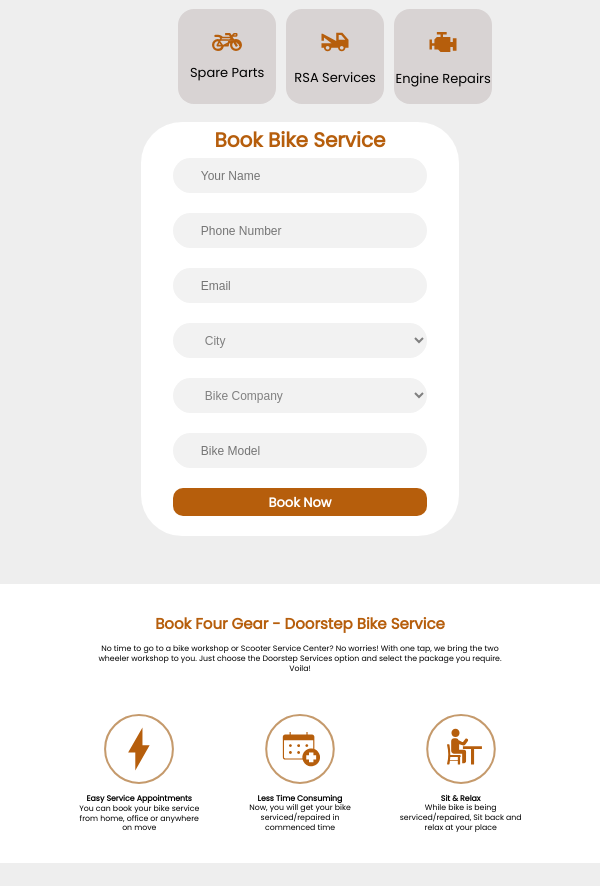
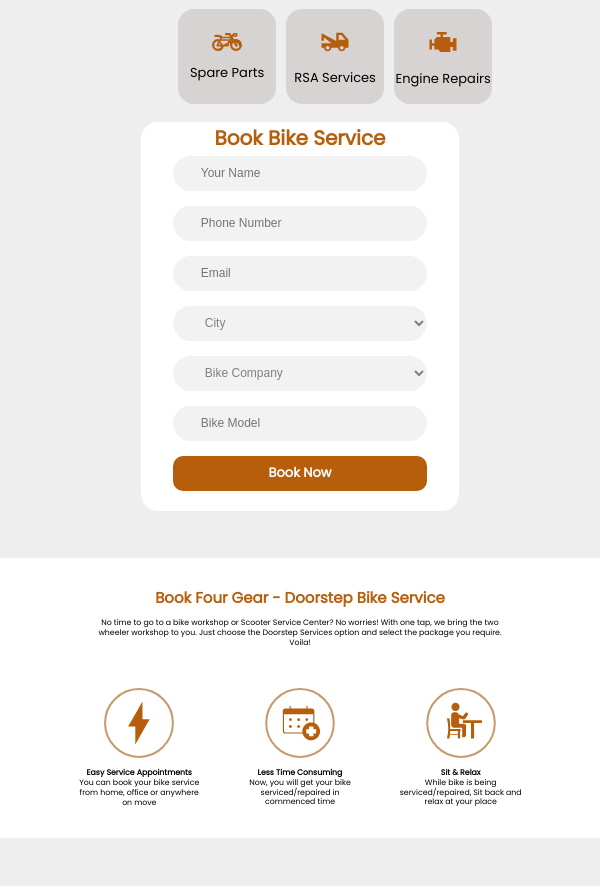
Before and after one commit to anshulkumarx7/FourGear-MotorBikeService-FrontEnd, a React (Vite) app: page / in a window 600 px wide. Shown: the part 1135-2021 px from the top of the page. Built offline with nearby package versions, Linux system fonts and the light colour scheme.

Commit message:
fix changes

```diff
--- a/src/Styles/BookService.css
+++ b/src/Styles/BookService.css
@@ -82,9 +82,9 @@
 }
 .fourGearBookServiceForm {
   width: 34.6527vw;
-  height: 100%;
+  height:100%;
   background-color: #ffffff;
-  border-radius: 4.1rem;
+  border-radius:2.84vw;
   display: flex;
   flex-direction: column;
   align-items: center;
@@ -93,8 +93,8 @@
 .fourGearBookServiceForm h2 {
   font-family: "Poppins", sans-serif;
   font-weight: 900;
-  font-size: 2.361vw;
-  line-height: 2.77vw;
+  font-size: 2vw;
+  line-height: 2.3vw;
   text-align: center;
   padding: 1rem 0;
   color: var(--primary-color);
@@ -156,12 +156,12 @@ select {
     height:5vh;
   }
 }
-@media (min-width:516px) and (max-width:769px) {
+/* @media (min-width:516px) and (max-width:769px) {
   .fourGearBookServiceForm button{
     height:5vh;
   }
-}
-@media screen and (max-width: 500px) {
+} */
+@media screen and (max-width: 501px) {
   .fourGearBookServiceContainer {
     flex-direction: column;
   }
@@ -208,6 +208,7 @@ select {
   .fourGearBookServiceForm input,select{
     width:19.58rem;
     height:2.5rem;
+    margin-bottom:1.2rem;
   }
   .fourGearBookServiceFormContainer button{
     width:100%;
@@ -216,7 +217,7 @@ select {
   }
 
 }
-@media (min-width:501px) and (max-width:700px) {
+@media (min-width:501px) and (max-width:769px) {
   .fourGearBookServiceContainer {
     flex-direction: column;
   }
@@ -267,10 +268,11 @@ select {
   }
   .fourGearBookServiceForm input,select{
     height:3.5rem;
+    margin-bottom: 1.5rem;
   }
   .fourGearBookServiceFormContainer button{
     width:100%;
-    height:2.8rem;
+    height:3.5rem;
     font-size: 1.3rem;
   }
 }
```
